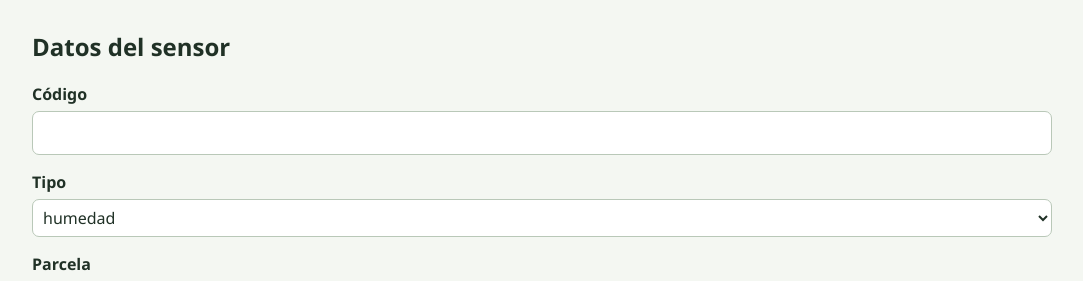
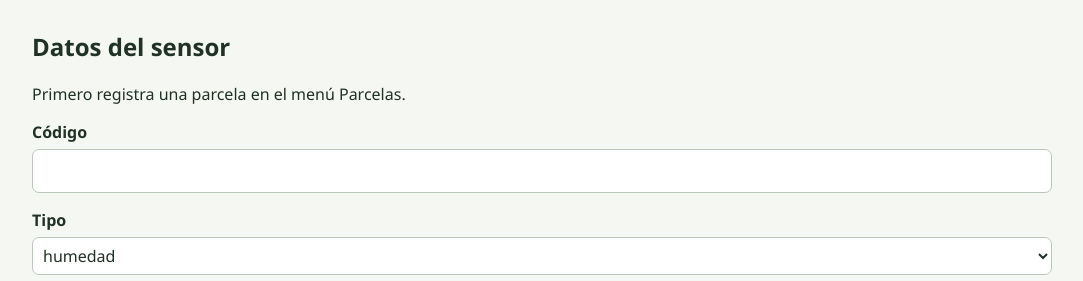
Before and after one commit to Danny-Andy/monitoreo-agricultura-precision, a Flask app: page /sensores/nuevo in a window 1280 px wide. Shown: the part 52-333 px from the top of the page, without its empty margins (98-1181 px from the left). Run offline with Flask 3, Linux system fonts and the light colour scheme; data that the repository does not hold is empty.

Commit message:
Mensaje cunado no hay parcelas

```diff
--- a/src/templates/sensores/formulario.html
+++ b/src/templates/sensores/formulario.html
@@ -1,6 +1,9 @@
 {% extends "base.html" %}
 {% block contenido %}
 <h2>Datos del sensor</h2>
+{% if not parcelas %}
+<p>Primero registra una parcela en el menú Parcelas.</p>
+{% endif %}
 <form method="post">
     <label>Código</label>
     <input type="text" name="codigo" value="{{ sensor.get('codigo', '') }}">
```
